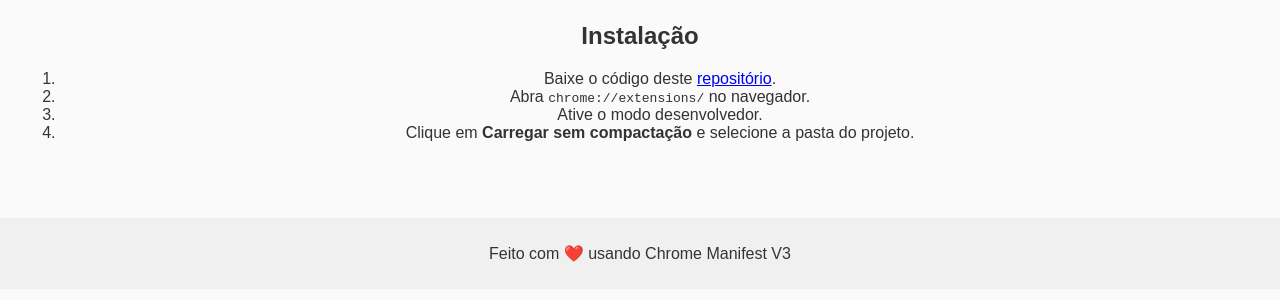
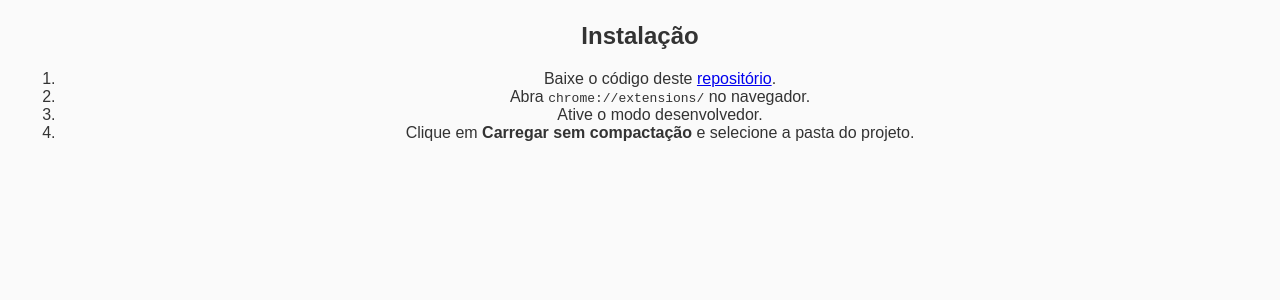
Before and after one commit to byzelm/focuspomodoro, a browser extension: page docs/index.html in a window 1280 px wide. Shown: the part 356-656 px from the top of the page. Drawn offline with Linux system fonts and the light colour scheme.

Commit message:
Update index.html

```diff
--- a/docs/index.html
+++ b/docs/index.html
@@ -34,10 +34,6 @@
     </section>
   </main>
 
-  <footer>
-    <p>Feito com ❤️ usando Chrome Manifest V3</p>
-  </footer>
-
   <script src="script.js"></script>
 </body>
 </html>
```
